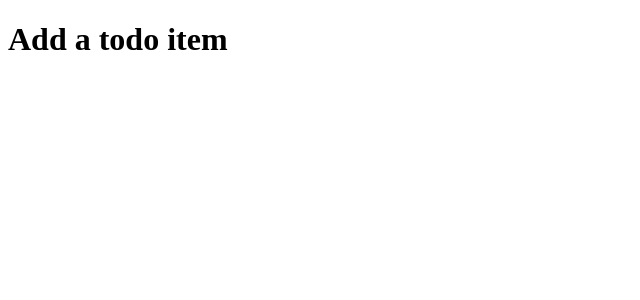
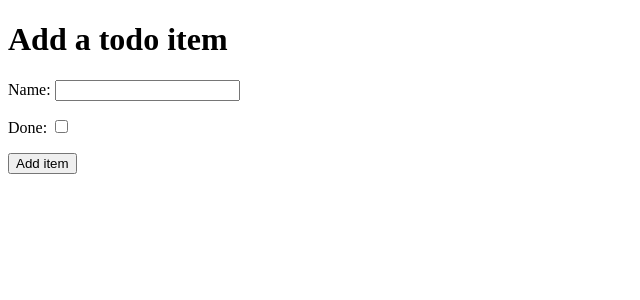
Before and after one commit to dsouths/daves-django-todo-app, a Django app: page /add in a window 1280 px wide. Shown: the top 300 px of the page, without its empty margins (0-640 px from the left). Run offline with Django 3.2, Linux system fonts and the light colour scheme.

Commit message:
created form for adding todo items

```diff
--- a/todo/templates/todo/add_item.html
+++ b/todo/templates/todo/add_item.html
@@ -8,7 +8,25 @@
 </head>
 <body>
     <h1>Add a todo item </h1>
-
+    <form method="POST" action="add">
+        <div>
+            <p>
+                <label for="id_name">Name: </label>
+                <input type="text" id="id_name" name="item_name"/>
+            </p>
+        </div>
+        <div>
+            <p>
+                <label for="id_done">Done: </label>
+                <input type="checkbox" id="id_done" name="done"/>
+            </p>
+        </div>
+        <div>
+            <p>
+                <button type="submit"> Add item</button>
+            </p>
+        </div>
+    </form>
 
 </body>
 </html>
```
